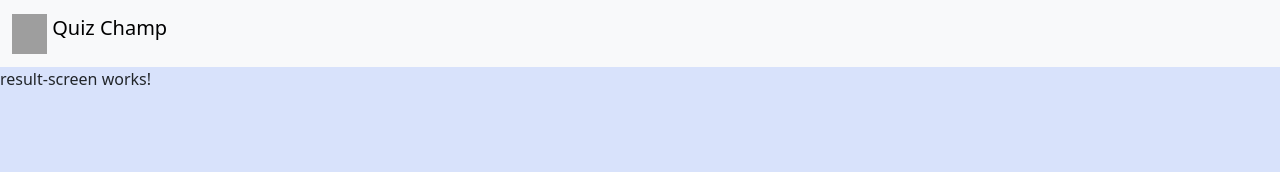
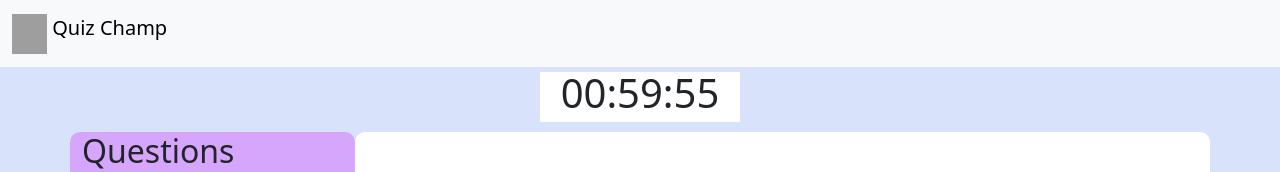
Before and after one commit to saurabh1097/quiz_champ, an Angular app: page /quiz in a window 1280 px wide. Before the commit this address led to /result. Shown: the top 172 px of the page. Built offline with nearby package versions, Linux system fonts and the light colour scheme; no server answers; grey boxes are pictures that could not be loaded.

Commit message:
increased the timer limit.

```diff
--- a/src/app/quiz-screen/timer/timer.component.ts
+++ b/src/app/quiz-screen/timer/timer.component.ts
@@ -16,7 +16,7 @@ export class TimerComponent implements OnInit{
 
 
 
-  timeLeft: number = 5;
+  timeLeft: number = 3600;
   isTimeOver: boolean=false;
   startTimer() {
     const interval = setInterval(() => {
```
